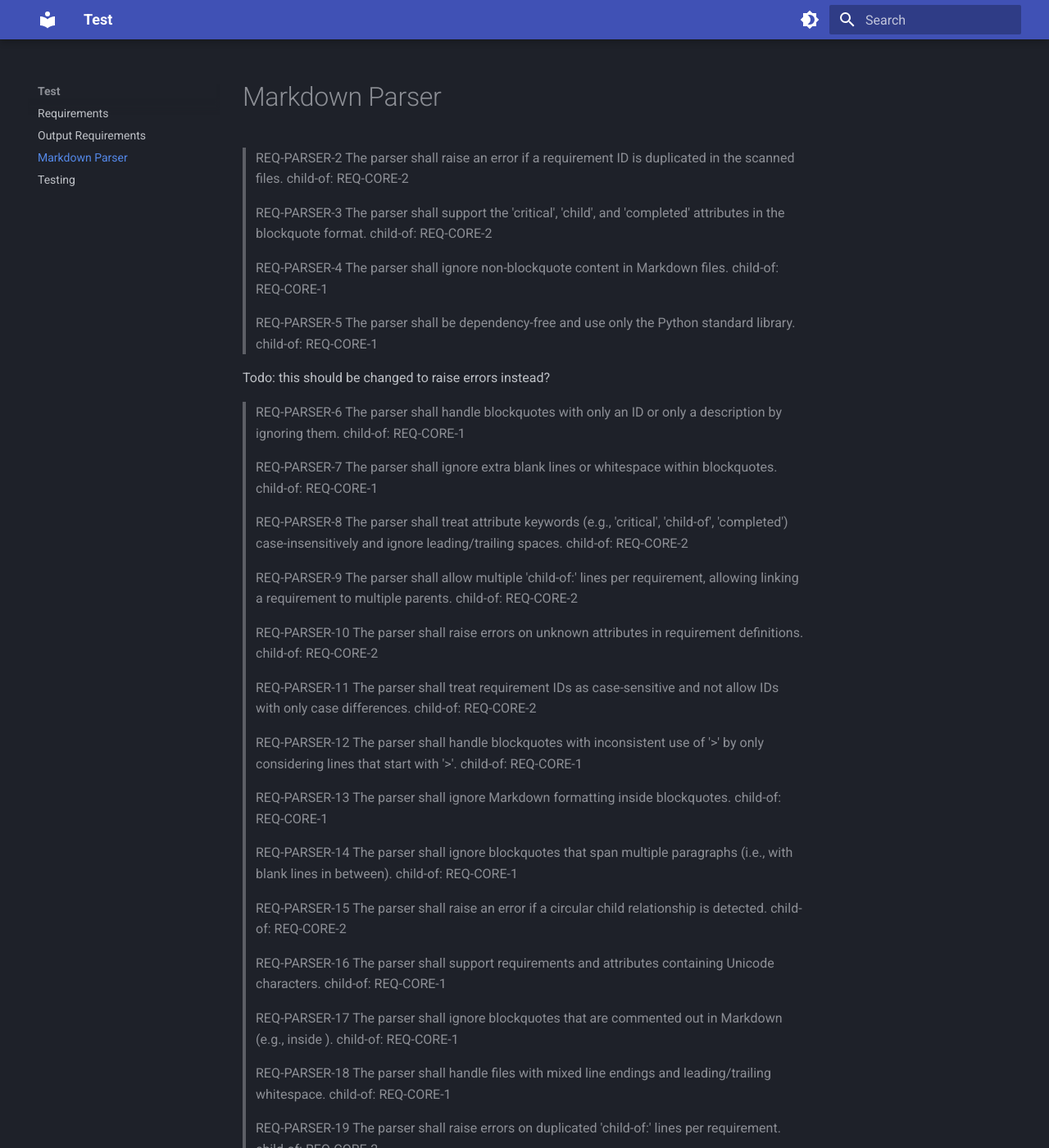
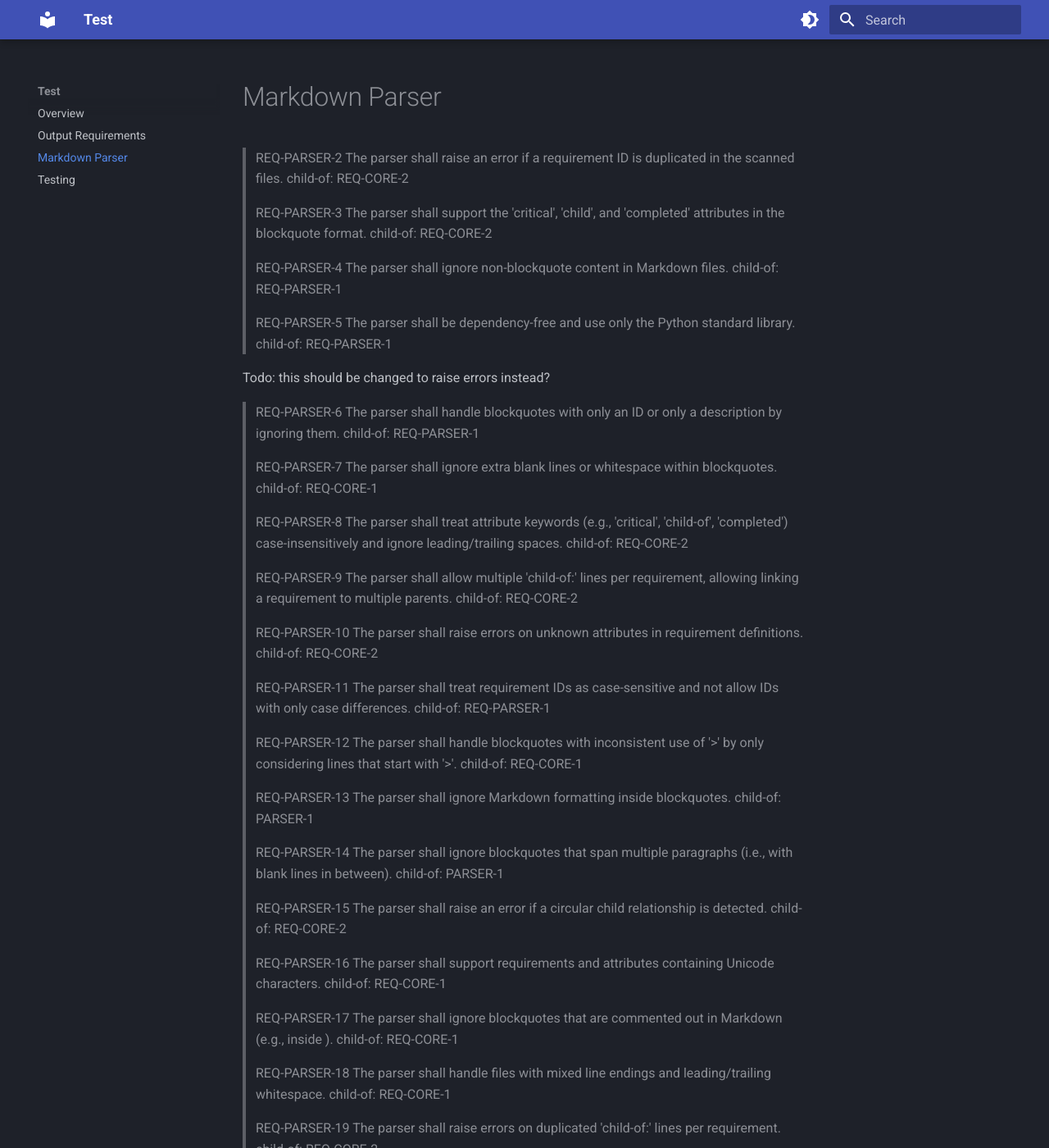
Before and after one commit to Wint3rmute/ReqSnake, an MkDocs documentation site: the page built from docs/REQ-PARSER.md, in a window 1280 px wide and 1400 px high. Shown: the whole window at 82% size. Built offline with MkDocs 1.6.1 and Material for MkDocs 9.7.7, drawn with Linux system fonts in a browser that asks for light colours.

Commit message:
Organize requirements for clearer tracing

```diff
--- a/docs/REQ-PARSER.md
+++ b/docs/REQ-PARSER.md
@@ -10,17 +10,17 @@
 
 > REQ-PARSER-4
 > The parser shall ignore non-blockquote content in Markdown files.
-> child-of: REQ-CORE-1
+> child-of: REQ-PARSER-1
 
 > REQ-PARSER-5
 > The parser shall be dependency-free and use only the Python standard library.
-> child-of: REQ-CORE-1
+> child-of: REQ-PARSER-1
 
 Todo: this should be changed to raise errors instead?
 
 > REQ-PARSER-6
 > The parser shall handle blockquotes with only an ID or only a description by ignoring them.
-> child-of: REQ-CORE-1
+> child-of: REQ-PARSER-1
 
 > REQ-PARSER-7
 > The parser shall ignore extra blank lines or whitespace within blockquotes.
@@ -40,7 +40,7 @@
 
 > REQ-PARSER-11
 > The parser shall treat requirement IDs as case-sensitive and not allow IDs with only case differences.
-> child-of: REQ-CORE-2
+> child-of: REQ-PARSER-1
 
 > REQ-PARSER-12
 > The parser shall handle blockquotes with inconsistent use of '>' by only considering lines that start with '>'.
@@ -48,11 +48,11 @@
 
 > REQ-PARSER-13
 > The parser shall ignore Markdown formatting inside blockquotes.
-> child-of: REQ-CORE-1
+> child-of: PARSER-1
 
 > REQ-PARSER-14
 > The parser shall ignore blockquotes that span multiple paragraphs (i.e., with blank lines in between).
-> child-of: REQ-CORE-1
+> child-of: PARSER-1
 
 > REQ-PARSER-15
 > The parser shall raise an error if a circular child relationship is detected.
```
Also changed, not shown: docs/README.md (+19 -3 lines), docs/REQ-TEST.md (+4 -3 lines).
